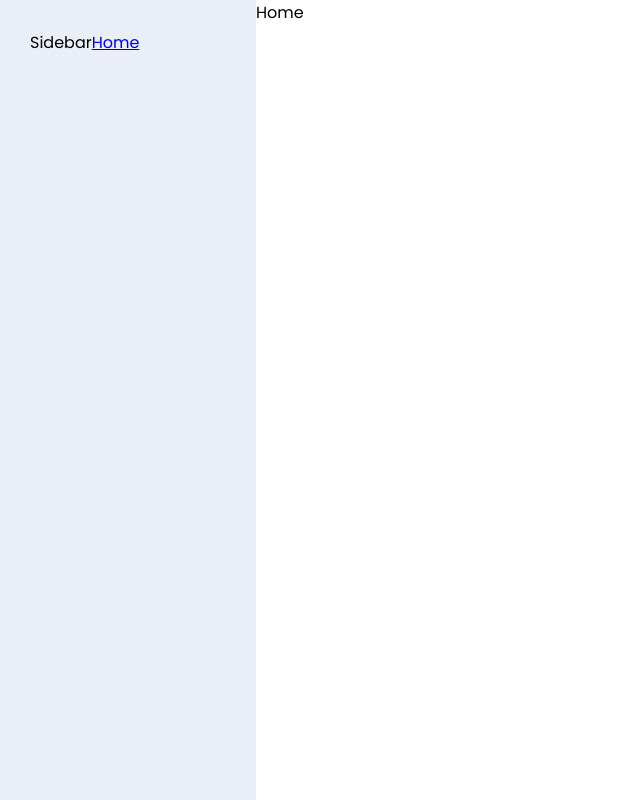
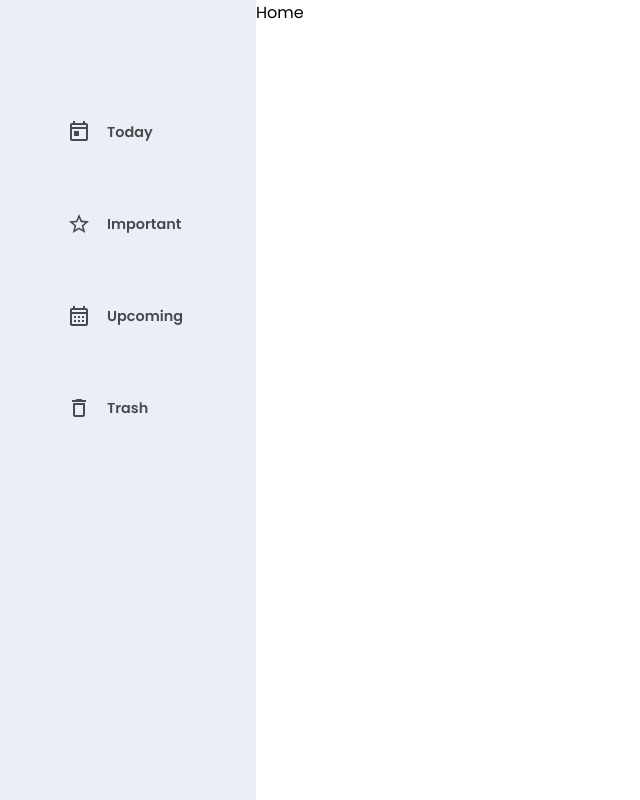
Before and after one commit to rasil-m/TaskManager, a React (Create React App) app in the folder client/: page / in a window 1280 px wide. Shown: the whole page, without its empty margins (0-640 px from the left). Built offline with nearby package versions, Linux system fonts and the light colour scheme.

Commit message:
sidebar icon

```diff
--- a/client/src/Containers/Sidebar/Sidebar.css
+++ b/client/src/Containers/Sidebar/Sidebar.css
@@ -0,0 +1,24 @@
+.__navbar
+{
+    display: flex;
+    flex-direction: column;
+    gap: 3rem;
+    padding: 5rem 2rem;
+}
+.__navbar a
+{
+    text-decoration: none;
+    color:var(--p-black);
+    font-weight:555;
+    display: flex;
+    align-items: center;
+    gap: 1rem;
+    font-size: 0.9rem;
+    padding: 10px 5px;
+    border-radius: 1rem;
+}
+.__navbar a:hover
+{
+    background: var(--p-white);
+    transition: ease-in-out 0.5s;
+}
--- a/client/src/Containers/Sidebar/Sidebar.jsx
+++ b/client/src/Containers/Sidebar/Sidebar.jsx
@@ -1,12 +1,18 @@
 import React from 'react'
 import './Sidebar.css'
 import {Link} from 'react-router-dom'
+import TodayOutlinedIcon from '@mui/icons-material/TodayOutlined';
+import CalendarMonthOutlinedIcon from '@mui/icons-material/CalendarMonthOutlined';
+import StarBorderOutlinedIcon from '@mui/icons-material/StarBorderOutlined';
+import DeleteOutlineOutlinedIcon from '@mui/icons-material/DeleteOutlineOutlined';
 
 const Sidebar = () => {
   return (
     <div className="__navbar">
-        Sidebar
-        <Link to="">Home</Link>
+        <Link to=""><TodayOutlinedIcon/>Today</Link>
+        <Link to=""><StarBorderOutlinedIcon/>Important</Link>
+        <Link to=""><CalendarMonthOutlinedIcon/>Upcoming</Link>
+        <Link to=""><DeleteOutlineOutlinedIcon/>Trash</Link>
     </div>
   )
 }
--- a/client/src/index.css
+++ b/client/src/index.css
@@ -10,4 +10,6 @@
     --p-white:#ffffff;
     --s-white:#eaeef7;
     --t-white:#f2f3f6;
+    --p-black:#000000b1;
+    --s-black:#46474b;
 }
```
